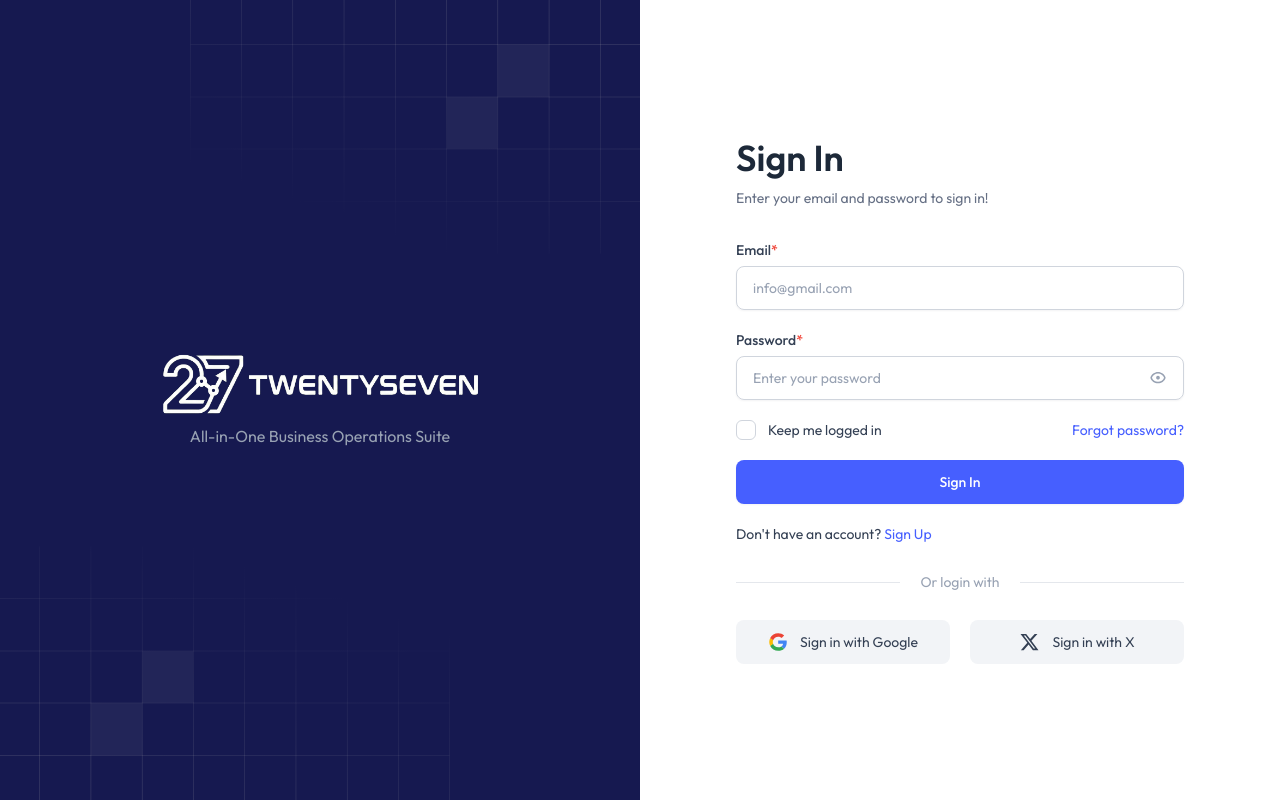
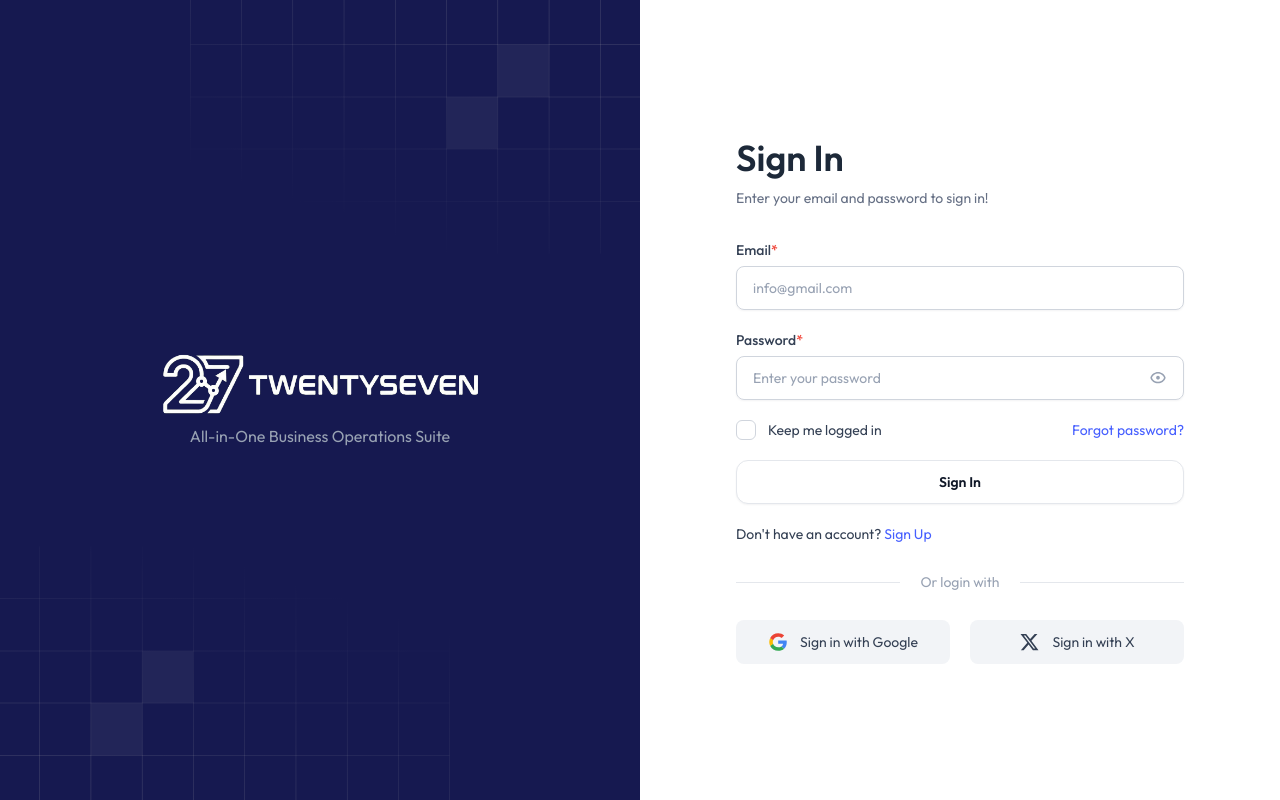
Before and after one commit to RestyPabello/inventory_system_frontend, a Vue app: page /signin in a window 1280 px wide. Built offline with nearby package versions, Linux system fonts and the light colour scheme; what vue3-apexcharts would draw is missing.

Commit message:
feat: integrate BaseButton in Signin page with loading state

```diff
--- a/src/components/ui/BaseButton.vue
+++ b/src/components/ui/BaseButton.vue
@@ -5,11 +5,11 @@
     >
     <slot v-if="!loading" name="icon"></slot>
 
-    <span v-if="loading" class="loading loading-spinner loading-xs"></span>
-
     <slot>
         {{ loading && loadingLabel ? loadingLabel : label }}
     </slot>
+
+    <span v-if="loading" class="loading loading-spinner loading-xs"></span>
   </button>
 </template>
 
--- a/src/views/Auth/Signin.vue
+++ b/src/views/Auth/Signin.vue
@@ -150,12 +150,15 @@
                         >
                         </div>
                         <div>
-                            <button
+                            <BaseButton
                                 type="submit"
-                                class="flex items-center justify-center w-full px-4 py-3 text-sm font-medium text-white transition rounded-lg bg-brand-500 shadow-theme-xs hover:bg-brand-600"
+                                variant="primary"
+                                class="w-full py-3"
+                                :loading="isLoading"
+                                loading-label="Signing In..."
                             >
                                 Sign In
-                            </button>
+                            </BaseButton>
                         </div>
                     </div>
                     </form>
@@ -244,6 +247,7 @@
     import CommonGridShape from '@/components/common/CommonGridShape.vue'
     import FullScreenLayout from '@/components/layout/FullScreenLayout.vue'
     import { useAuthStore } from '@/stores/auth'
+    import BaseButton from '@/components/ui/BaseButton.vue';
 
     const authStore = useAuthStore()
 
@@ -251,19 +255,29 @@
     const password     = ref('')
     const showPassword = ref(false)
     const keepLoggedIn = ref(false)
+    const isLoading    = ref(false);
 
     const togglePasswordVisibility = () => {
         showPassword.value = !showPassword.value
     }
 
     const handleSubmit = () => {
-       authStore.login({
+        isLoading.value = true;
+
+        authStore.login({
             email: email.value,
             password: password.value,
-        }).then(() => {
+        })
+        .then(() => {
             if (!authStore.error) {
-            console.log('Login success!', authStore.user)
+                console.log('Login success!', authStore.user)
             }
         })
+        .catch((err) => {
+            console.error('Login failed:', err);
+        })
+        .finally(() => {
+            isLoading.value = false;
+        });
     }
 </script>
```
